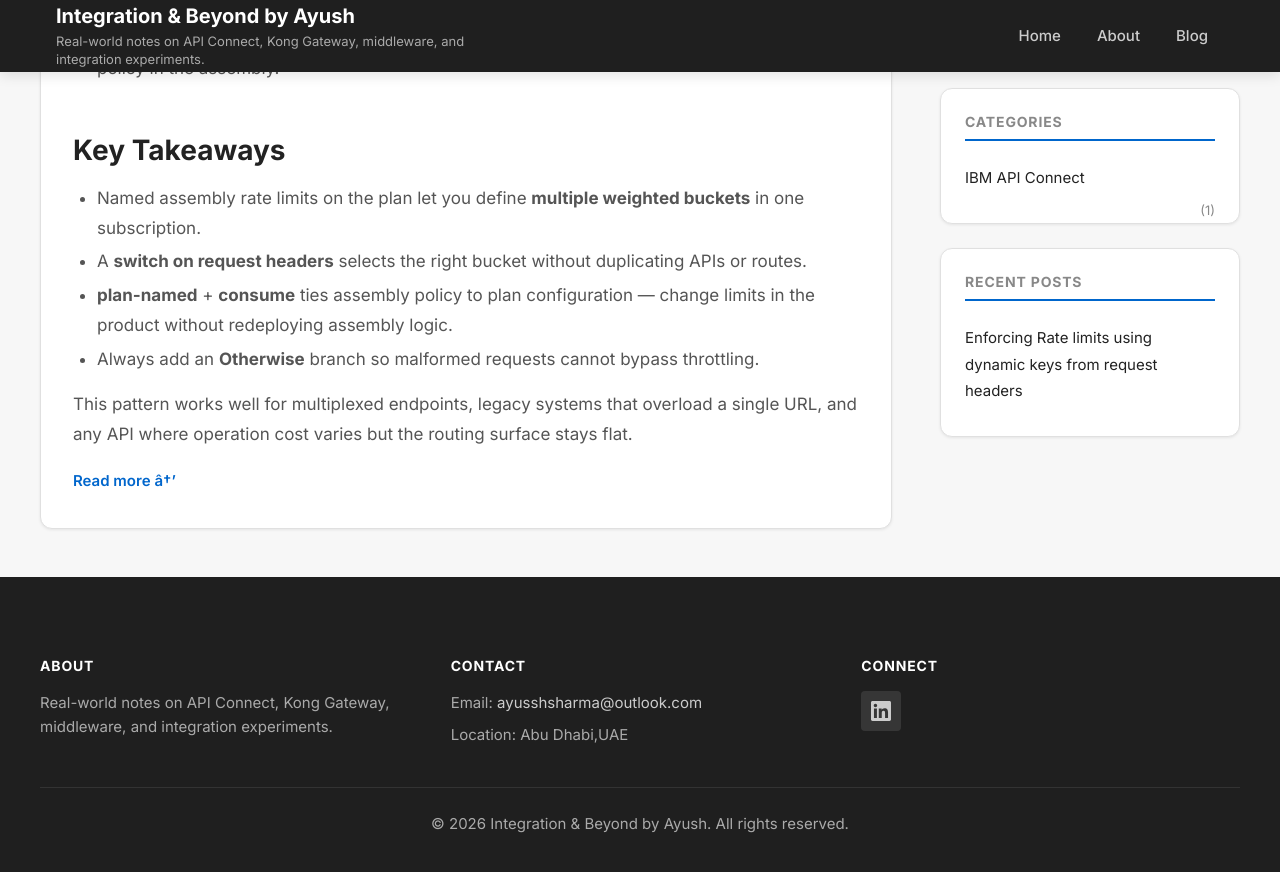
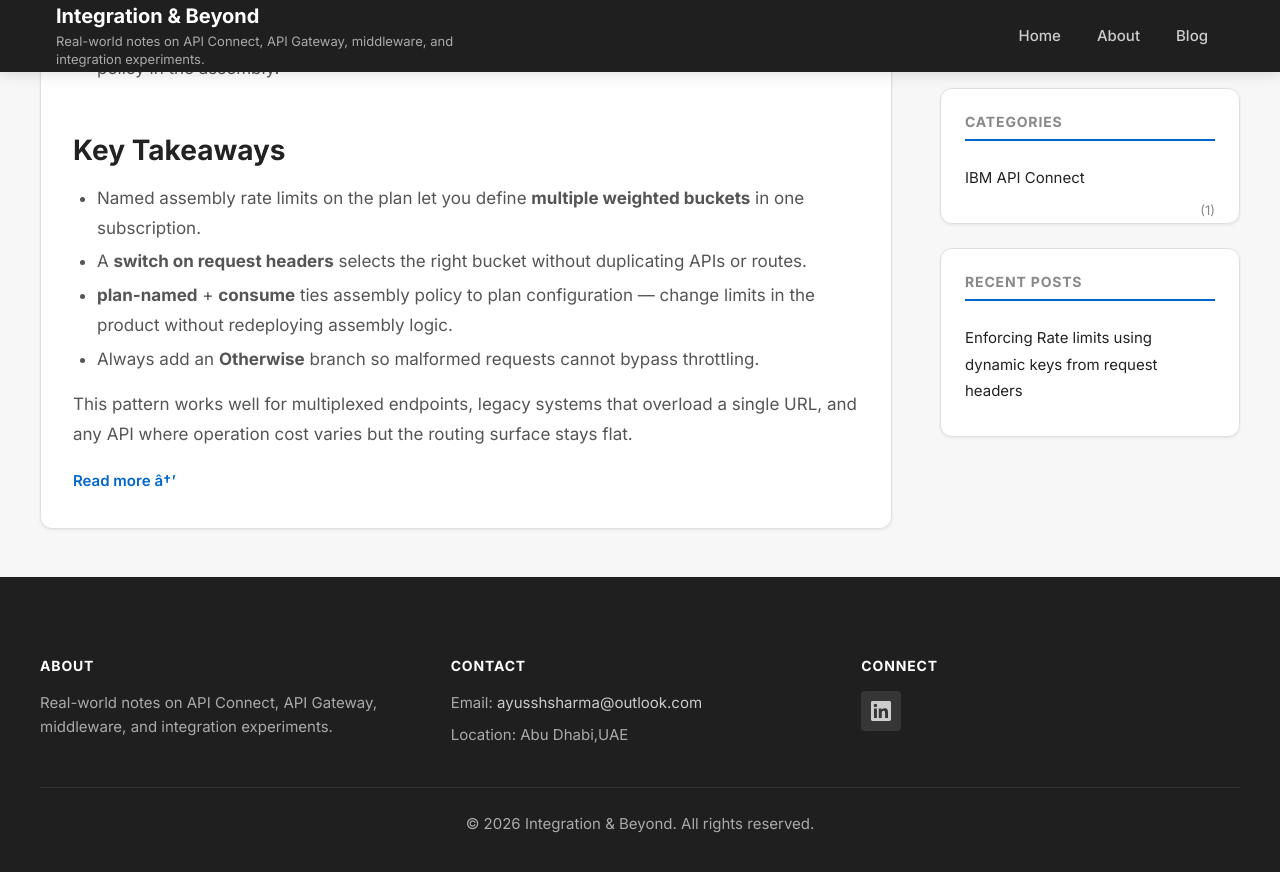
Before and after one commit to ayusshsharma/Integration-and-beyond, a Jekyll site: the page built from index.html, in a window 1280 px wide and 900 px high, scrolled down 7284 px. Shown: the top 872 px of the window. Built offline with Jekyll 4.4.1, drawn with Linux system fonts in a browser that asks for light colours; nearby versions of some CDN libraries; some of the changed text lies outside the part shown.

Commit message:
Update _config.yml

```diff
--- a/_config.yml
+++ b/_config.yml
@@ -1,5 +1,5 @@
-title: Integration & Beyond by Ayush
-description: Real-world notes on API Connect, Kong Gateway, middleware, and integration experiments.
+title: Integration & Beyond
+description: Real-world notes on API Connect, API Gateway, middleware, and integration experiments.
 author: Ayush Sharma
 email: ayusshsharma@outlook.com
 
```
